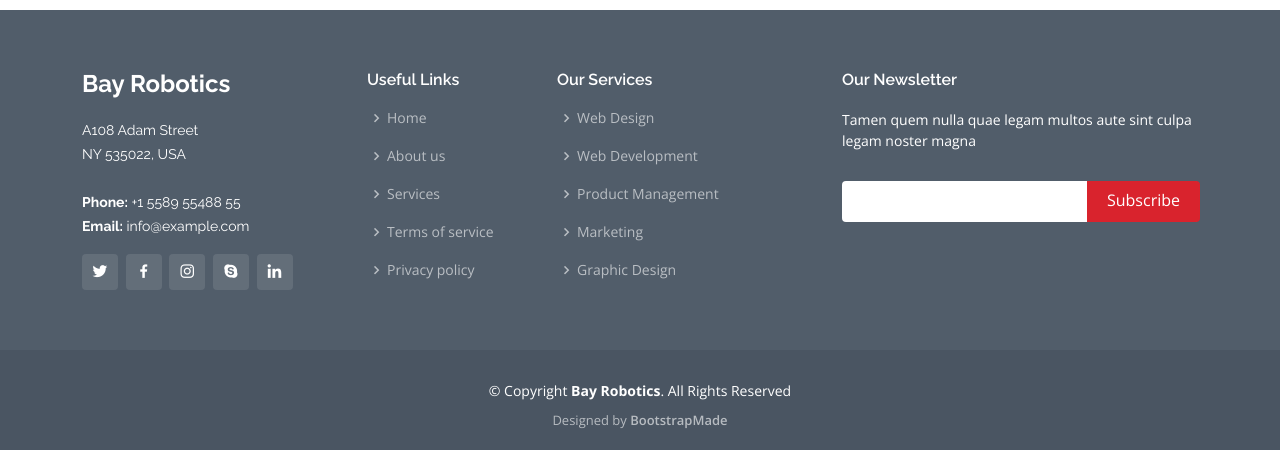
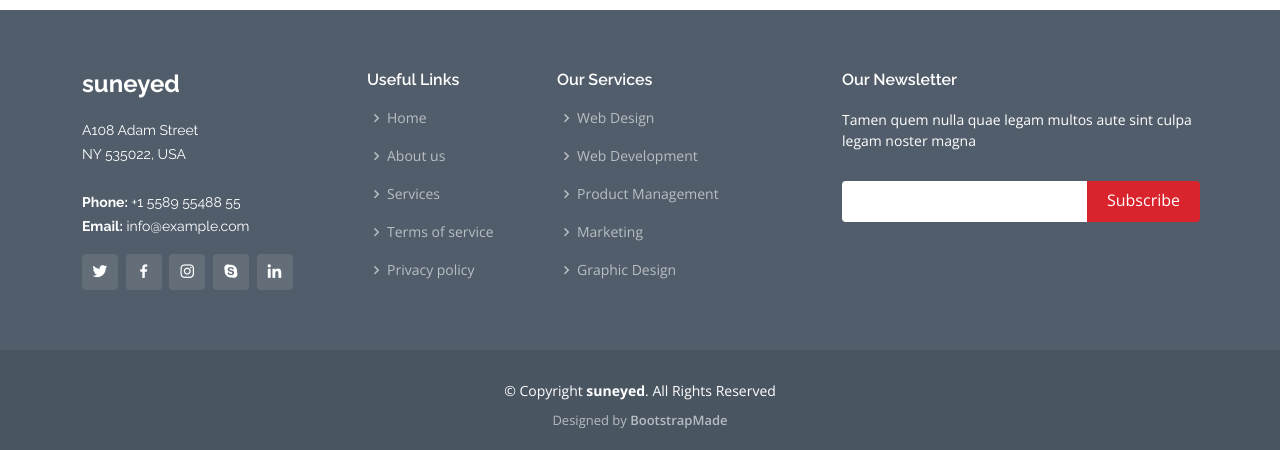
Before and after one commit to SergiosGit/suneyed, a plain HTML site: page index.html in a window 1280 px wide. Shown: the part 2273-2723 px from the top of the page. Drawn offline with nearby package versions, Linux system fonts and the light colour scheme.

Commit message:
replace suneyed name

```diff
--- a/index.html
+++ b/index.html
@@ -5,7 +5,7 @@
   <meta charset="utf-8">
   <meta content="width=device-width, initial-scale=1.0" name="viewport">
 
-  <title>Bay Robotics Charity - Index</title>
+  <title>suneyed - Index</title>
   <meta content="" name="description">
   <meta content="" name="keywords">
 
@@ -42,7 +42,7 @@
   <header id="header" class="fixed-top d-flex align-items-center">
     <div class="container d-flex align-items-center">
 
-      <h1 class="logo me-auto"><a href="index.html">Bay Robotics</a></h1>
+      <h1 class="logo me-auto"><a href="index.html">suneyed</a></h1>
       <!-- Uncomment below if you prefer to use an image logo -->
       <!-- <a href="index.html" class="logo me-auto"><img src="assets/img/logo.png" alt="" class="img-fluid"></a>-->
 
@@ -93,7 +93,7 @@
         <div class="carousel-item active" style="background-image: url(assets/img/slide/slide-1.jpg)">
           <div class="carousel-container">
             <div class="container">
-              <h2 class="animate__animated animate__fadeInDown">Welcome to <span>Bay Robotics Charity</span></h2>
+              <h2 class="animate__animated animate__fadeInDown">Welcome to <span>suneyed</span></h2>
               <p class="animate__animated animate__fadeInUp">Ut velit est quam dolor ad a aliquid qui aliquid. Sequi ea ut et est quaerat sequi nihil ut aliquam. Occaecati alias dolorem mollitia ut. Similique ea voluptatem. Esse doloremque accusamus repellendus deleniti vel. Minus et tempore modi architecto.</p>
               <a href="#about" class="btn-get-started animate__animated animate__fadeInUp scrollto">Read More</a>
             </div>
@@ -412,7 +412,7 @@
 
           <div class="col-lg-3 col-md-6">
             <div class="footer-info">
-              <h3>Bay Robotics</h3>
+              <h3>suneyed</h3>
               <p>
                 A108 Adam Street <br>
                 NY 535022, USA<br><br>
@@ -466,7 +466,7 @@
 
     <div class="container">
       <div class="copyright">
-        &copy; Copyright <strong><span>Bay Robotics</span></strong>. All Rights Reserved
+        &copy; Copyright <strong><span>suneyed</span></strong>. All Rights Reserved
       </div>
       <div class="credits">
         <!-- All the links in the footer should remain intact. -->
```
